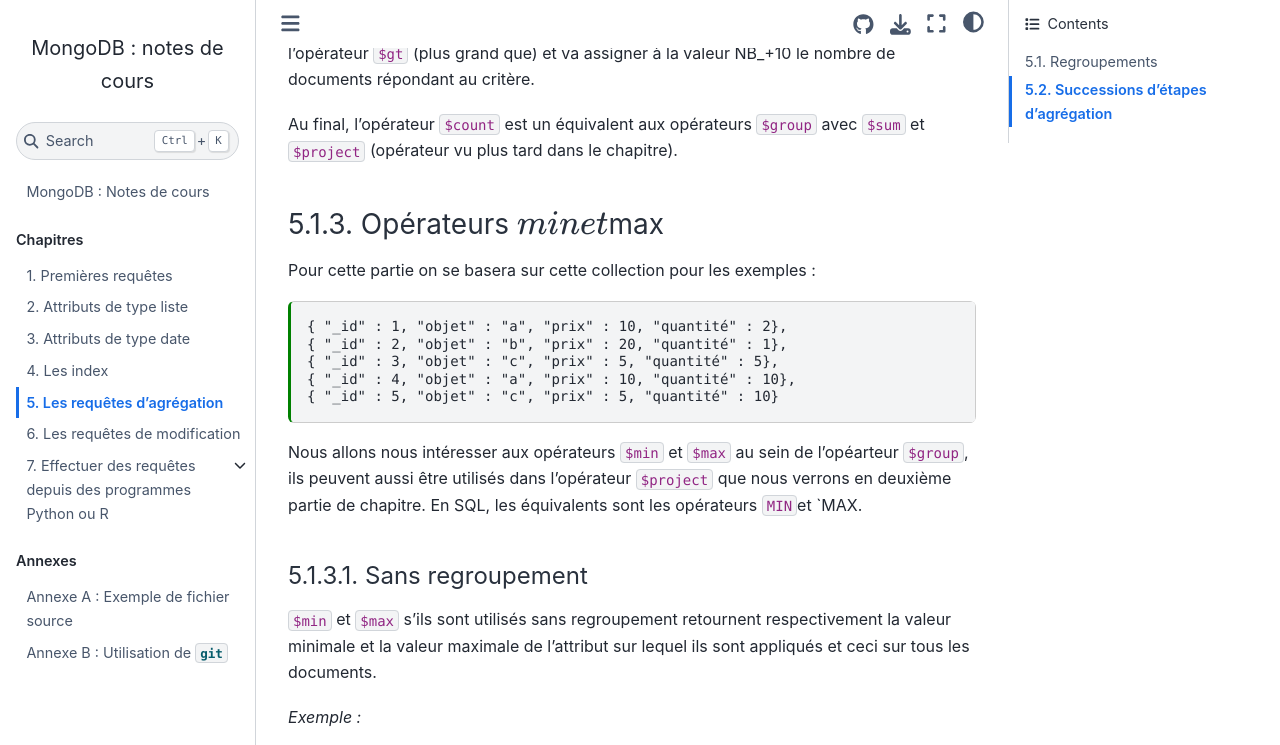
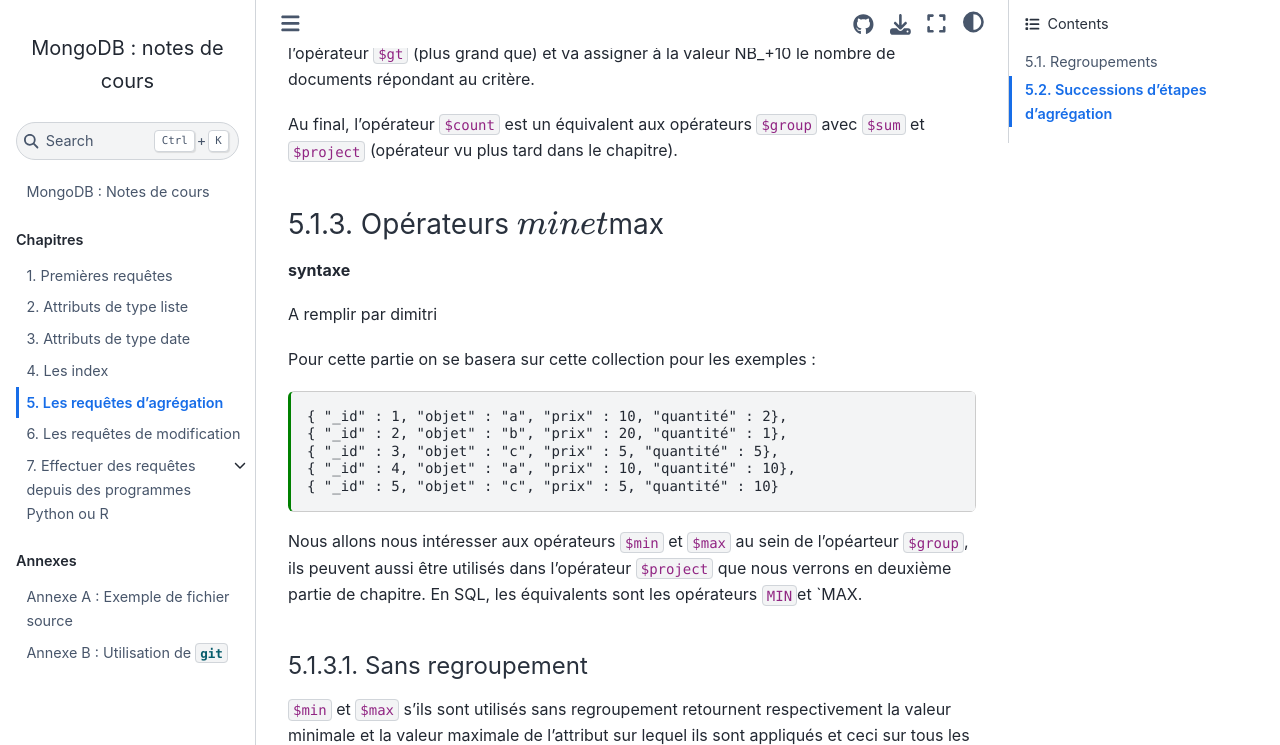
Before and after one commit to rtavenar/mongo_book, a Jupyter Book: the page built from content/05_agreg.md, in a window 1280 px wide and 900 px high, scrolled down 5468 px, cut to the strip 0-745 px from the top of the window. Built offline with Jupyter Book 1.0.4 settings and Sphinx 7.4.7 and the Sphinx Book theme 1.1.4, drawn with Linux system fonts in a browser that asks for light colours.

Commit message:
Update 05_agreg.md

````diff
--- a/content/05_agreg.md
+++ b/content/05_agreg.md
@@ -263,6 +263,11 @@ Au final, l'opérateur `$count` est un équivalent aux opérateurs `$group` avec
 
 ### Opérateurs $min et $max
 
+
+**syntaxe**
+
+A remplir par dimitri
+
 Pour cette partie on se basera sur cette collection pour les exemples :
 
 ```{code-cell}
````
